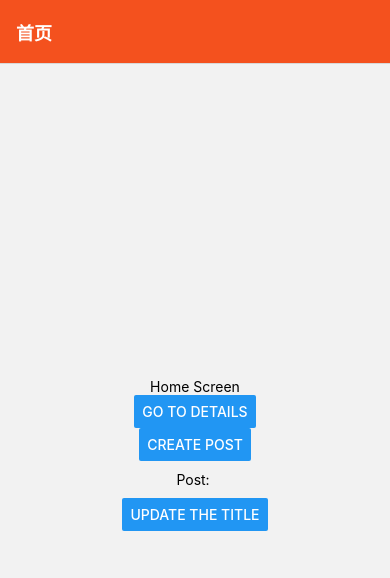
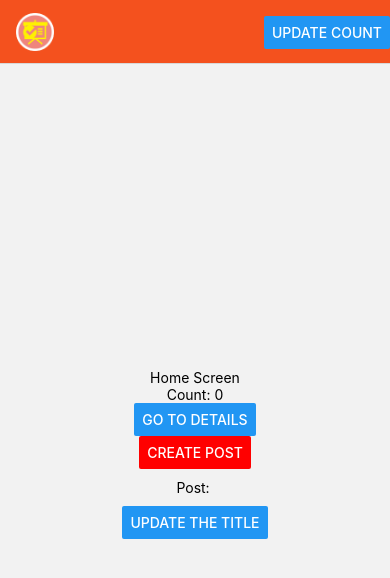
Before and after one commit to hyy984750073/rich_pig, a React Native app: screen / in a window 390 px wide. Shown: the top 578 px of the page. Built offline with nearby package versions, Linux system fonts and the light colour scheme.

Commit message:
Header buttons  学习

```diff
--- a/App.js
+++ b/App.js
@@ -1,20 +1,28 @@
-import * as React from 'react';
-import { Button, Text, View, TextInput } from 'react-native';
-import { NavigationContainer } from '@react-navigation/native';
-import { createNativeStackNavigator } from '@react-navigation/native-stack';
+import * as React from 'react'
+import { Button, Text, View, TextInput, TouchableOpacity, Image } from 'react-native'
+import { NavigationContainer } from '@react-navigation/native'
+import { createNativeStackNavigator } from '@react-navigation/native-stack'
 
 
 function HomeScreen({ navigation, route  }) {
+  const [count, setCount] = React.useState(0);
+
   React.useEffect(() => {
     if (route.params?.post) {
       // Post updated, do something with `route.params.post`
       // For example, send the post to the server
     }
-  }, [route.params?.post]);
+    navigation.setOptions({
+      headerRight: () => ( // 会覆盖Stack.Screen的headerRight
+        <Button onPress={() => setCount((c) => c + 1)} title="Update count" />
+      ),
+    })
+  }, [navigation, route.params?.post]);
 
   return (
     <View style={{ flex: 1, alignItems: 'center', justifyContent: 'center' }}>
       <Text>Home Screen</Text>
+      <Text>Count: {count}</Text>
       <Button
         title="Go to Details"
         onPress={() => {
@@ -27,6 +35,7 @@
       />
       <Button
         title="Create post"
+        color='red'
         onPress={() => navigation.navigate('CreatePost', {name: '写邮件'})}
       />
       <Text style={{ margin: 10 }}>Post: {route.params?.post}</Text>
@@ -87,22 +96,59 @@
   );
 }
 
-const Stack = createNativeStackNavigator();
+const Stack = createNativeStackNavigator()
 
+function LogoTitle() {
+  return (
+    <Image
+      style={{ width: 38, height: 38 }}
+      source={require('./images/duban.png')}
+    />
+  );
+}
+
+// TODO: export default function App(){}  和  export default class App extends Component{}  有什么区别
 export default function App() {
   return (
     <NavigationContainer>
-      <Stack.Navigator initialRouteName="Home">
+      {/* Stack.Navigator 作用于整个导航（包含多个屏幕
+          headerMode：
+            float：iOS头部效果
+            screen：Android头部效果
+            none：不显示头部
+          screenOptions：可以声明一些具体的属性,并作用于整个导航
+      */}
+      <Stack.Navigator
+        initialRouteName="Home"
+        headerMode={'none'}
+        screenOptions={{
+          headerStyle: {
+            backgroundColor: 'green',
+          },
+          headerTintColor: '#fff',
+          headerTitleStyle: {
+            fontWeight: 'bold'
+          }
+        }}>
+        {/* Stack.Screen 仅仅作用于当前屏幕
+              Options：一些属性配置
+         */}
         {/* <Stack.Screen name="Home" component={HomeScreen} options={{ title: '首页' }} /> */}
         <Stack.Screen name="Home" options={{
           title: '首页',
+          headerTitle: (props) => <LogoTitle {...props} />,
           headerStyle: {
             backgroundColor: '#f4511e',
           },
-          headerTintColor: '#fff',
+          headerTintColor: '#fff', // 标题文字颜色
           headerTitleStyle: {
             fontWeight: 'bold',
           },
+          headerRight:() => (
+            <TouchableOpacity onPress={() => alert('逗你呢，没有什么可收藏的~')}>
+              <Text>收藏</Text>
+            </TouchableOpacity>
+          )
         }}>
           {(props) => <HomeScreen {...props} extraData={'123'} />}
         </Stack.Screen>
```
Also changed, not shown: images/duban.png (added).
